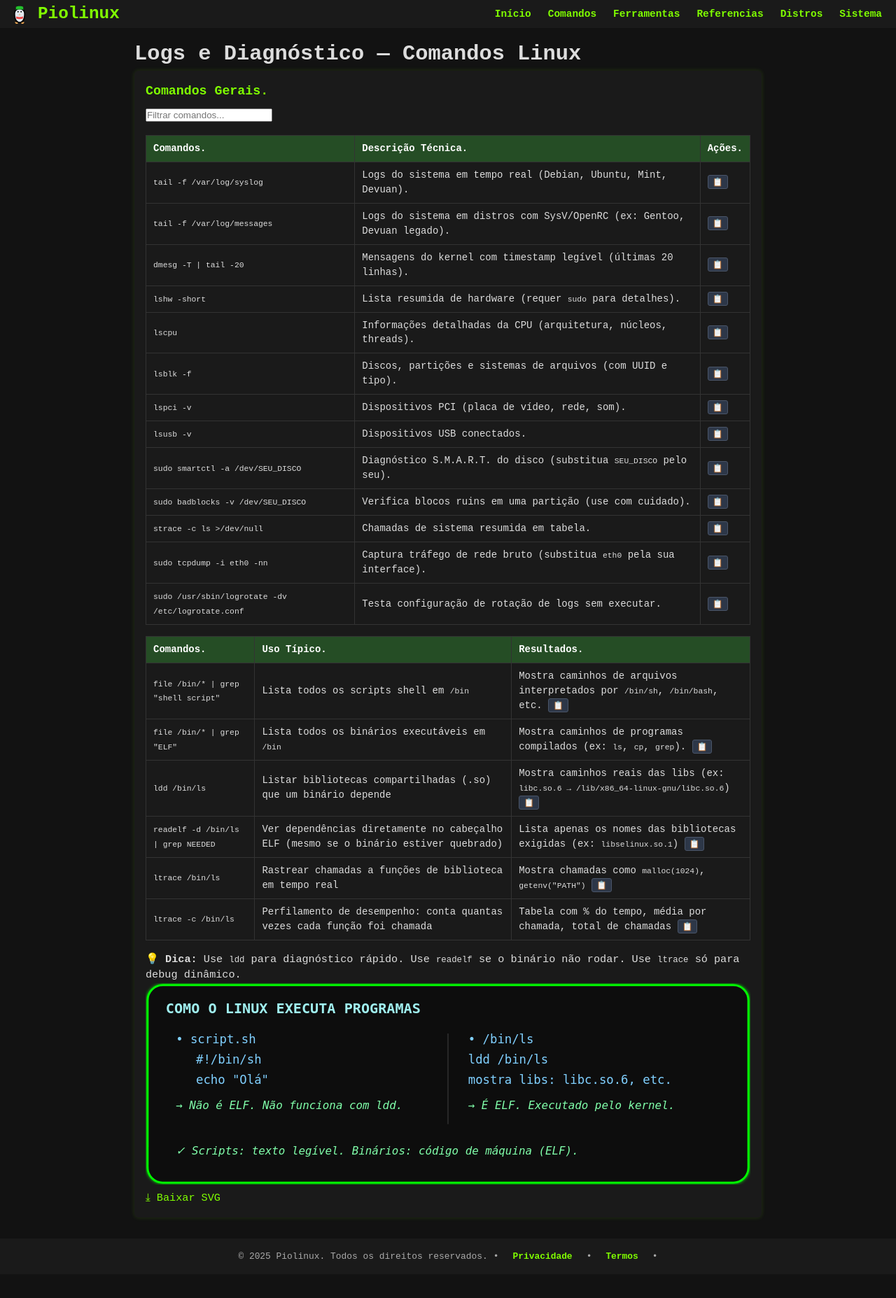
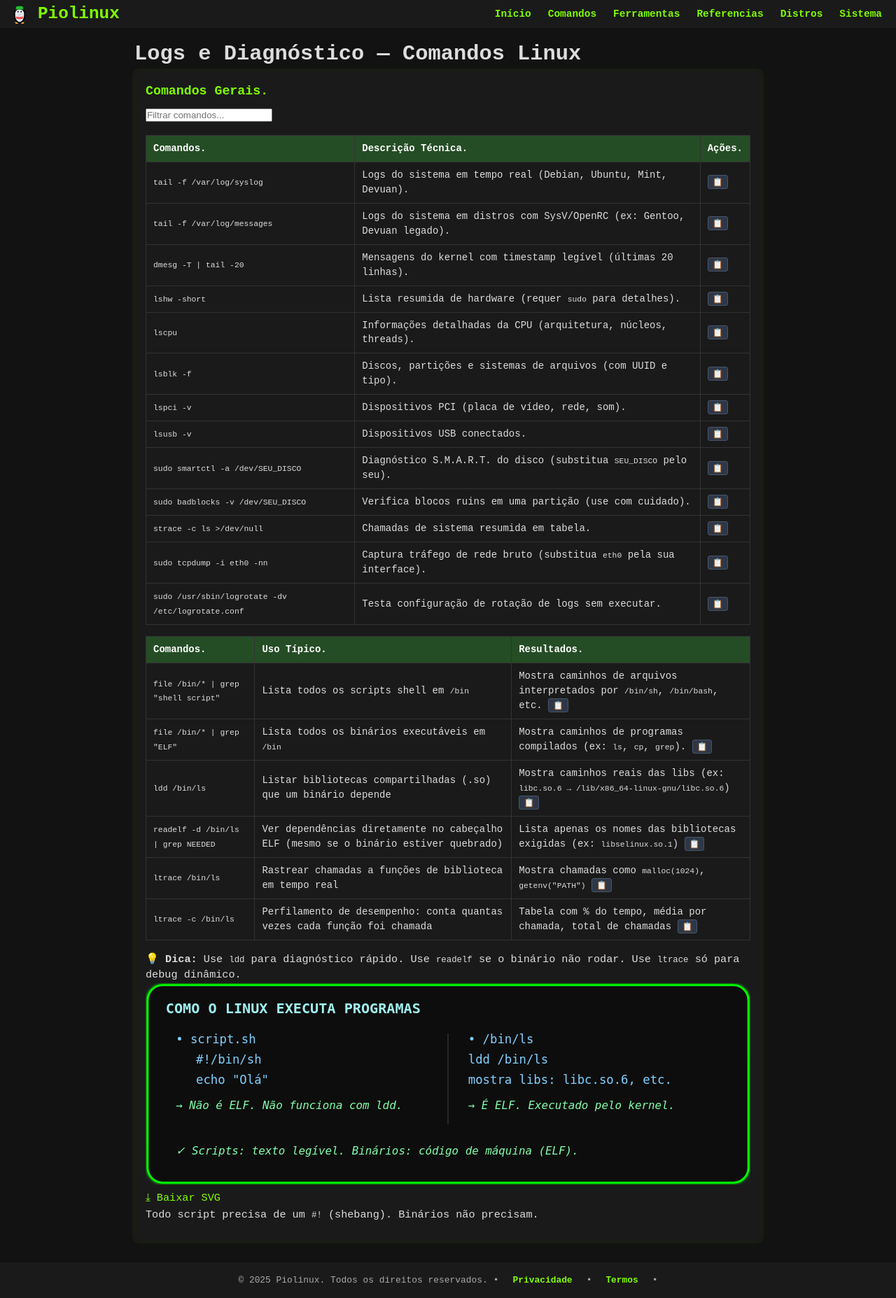
Before and after one commit to Piolinux/piolinux-site, a Jekyll site: the page built from _pages/_comandos/logs-e-diagnostico.md, in a window 1280 px wide. Shown: the whole page at 70% size. Built offline with Jekyll 4.4.1, drawn with Linux system fonts in a browser that asks for light colours; before the commit the page ends 1821 px from its top, so only the background shows below that.

Commit message:
Add files via upload

```diff
--- a/_pages/_comandos/logs-e-diagnostico.md
+++ b/_pages/_comandos/logs-e-diagnostico.md
@@ -159,17 +159,11 @@ function filtrarLinhas(termo) {
   <button class="copy-btn" data-command="ltrace /bin/ls">📋</button></td>
  </tr>
 
-
-
-
-
-
-
-    <tr>
-      <td data-label="Comando"><code>ltrace -c /bin/ls</code></td>
-      <td data-label="Uso Típico">Perfilamento de desempenho: conta quantas vezes cada função foi chamada</td>
-      <td data-label="Resultado">Tabela com % do tempo, média por chamada, total de chamadas
-      <button class="copy-btn" data-command="ltrace -c /bin/ls">📋</button></td>
+  <tr>
+  <td data-label="Comando"><code>ltrace -c /bin/ls</code></td>
+  <td data-label="Uso Típico">Perfilamento de desempenho: conta quantas vezes cada função foi chamada</td>
+  <td data-label="Resultado">Tabela com % do tempo, média por chamada, total de chamadas
+  <button class="copy-btn" data-command="ltrace -c /bin/ls">📋</button></td>
     </tr>
   </tbody>
 </table>
@@ -179,7 +173,59 @@ function filtrarLinhas(termo) {
 </blockquote>
 
 
-<img src="/assets/imagens/sh-vs-binario.svg" alt="Diferença entre script shell e binário executável" loading="lazy">
+
+<figure>
+  <svg viewBox="0 0 600 200" xmlns="http://www.w3.org/2000/svg">
+  <defs>
+    <filter id="glow" x="-10%" y="-10%" width="120%" height="120%">
+      <feGaussianBlur stdDeviation="1.5" result="blur"/>
+      <feFlood flood-color="#00ff00" result="glow"/>
+      <feComposite in="glow" in2="blur" operator="in" result="softGlow"/>
+      <feMerge>
+        <feMergeNode in="softGlow"/>
+        <feMergeNode in="SourceGraphic"/>
+      </feMerge>
+    </filter>
+    <linearGradient id="grad" x1="0%" y1="0%" x2="0%" y2="100%">
+      <stop offset="0%" style="stop-color:#0f0f0f;stop-opacity:1"/>
+      <stop offset="100%" style="stop-color:#0a0a0a;stop-opacity:1"/>
+    </linearGradient>
+  </defs>
+
+  <style>
+    .label { fill: #a0f0f0; font-family: 'Fira Code', 'DejaVu Sans Mono', monospace; font-size: 14px; font-weight: bold; }
+    .cmd { fill: #80d0ff; font-family: 'Fira Code', 'DejaVu Sans Mono', monospace; font-size: 12px; }
+    .safe { fill: #80ffaa; font-family: 'Fira Code', 'DejaVu Sans Mono', monospace; font-size: 11px; font-style: italic; }
+  </style>
+
+  <!-- Fundo arredondado -->
+  <rect x="2" y="2" width="596" height="196" rx="15" ry="15"
+        fill="url(#grad)" stroke="#00ff00" stroke-width="2" filter="url(#glow)" />
+
+  <text class="label" x="20" y="30">COMO O LINUX EXECUTA PROGRAMAS</text>
+
+  <!-- Script shell -->
+  <text class="cmd" x="30" y="60">• script.sh</text>
+  <text class="cmd" x="50" y="80">#!/bin/sh</text>
+  <text class="cmd" x="50" y="100">echo "Olá"</text>
+  <text class="safe" x="30" y="125">→ Não é ELF. Não funciona com ldd.</text>
+
+  <!-- Binário -->
+  <text class="cmd" x="320" y="60">• /bin/ls</text>
+  <text class="cmd" x="320" y="80">ldd /bin/ls</text>
+  <text class="cmd" x="320" y="100">mostra libs: libc.so.6, etc.</text>
+  <text class="safe" x="320" y="125">→ É ELF. Executado pelo kernel.</text>
+
+  <!-- Linha divisória -->
+  <line x1="300" y1="50" x2="300" y2="140" stroke="#333" stroke-width="1"/>
+
+  <text class="safe" x="30" y="170">✓ Scripts: texto legível. Binários: código de máquina (ELF).</text>
+</svg>
+
+
+</figure>
+
+
 
 <a href="/assets/imagens/sh-vs-binario.svg"
    download="camadas-linux.svg"
@@ -189,6 +235,8 @@ function filtrarLinhas(termo) {
 
 
 
+<p>Todo script precisa de um <code>#!</code> (shebang). Binários não precisam.</p>
+
 
 
 
```
